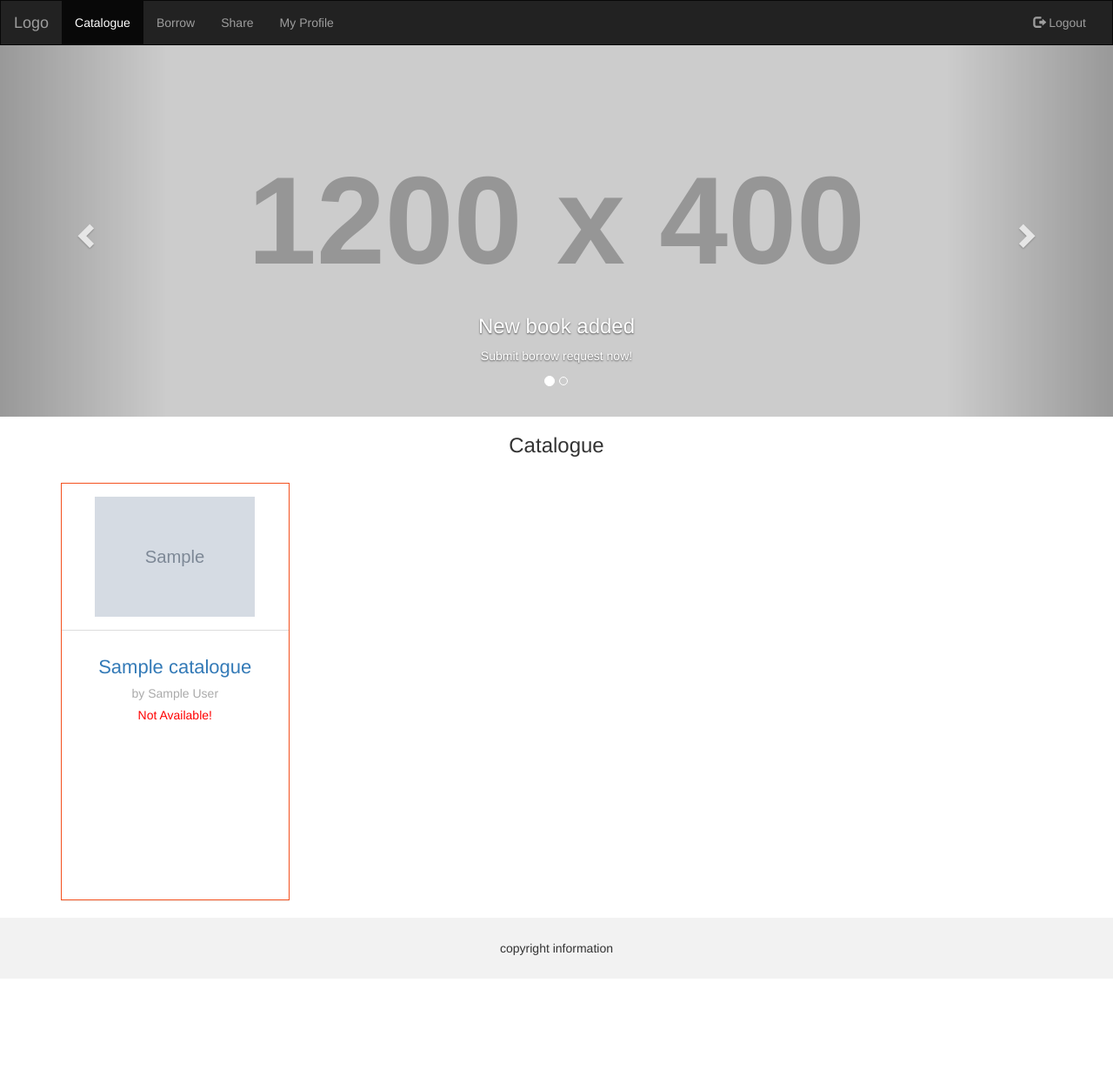
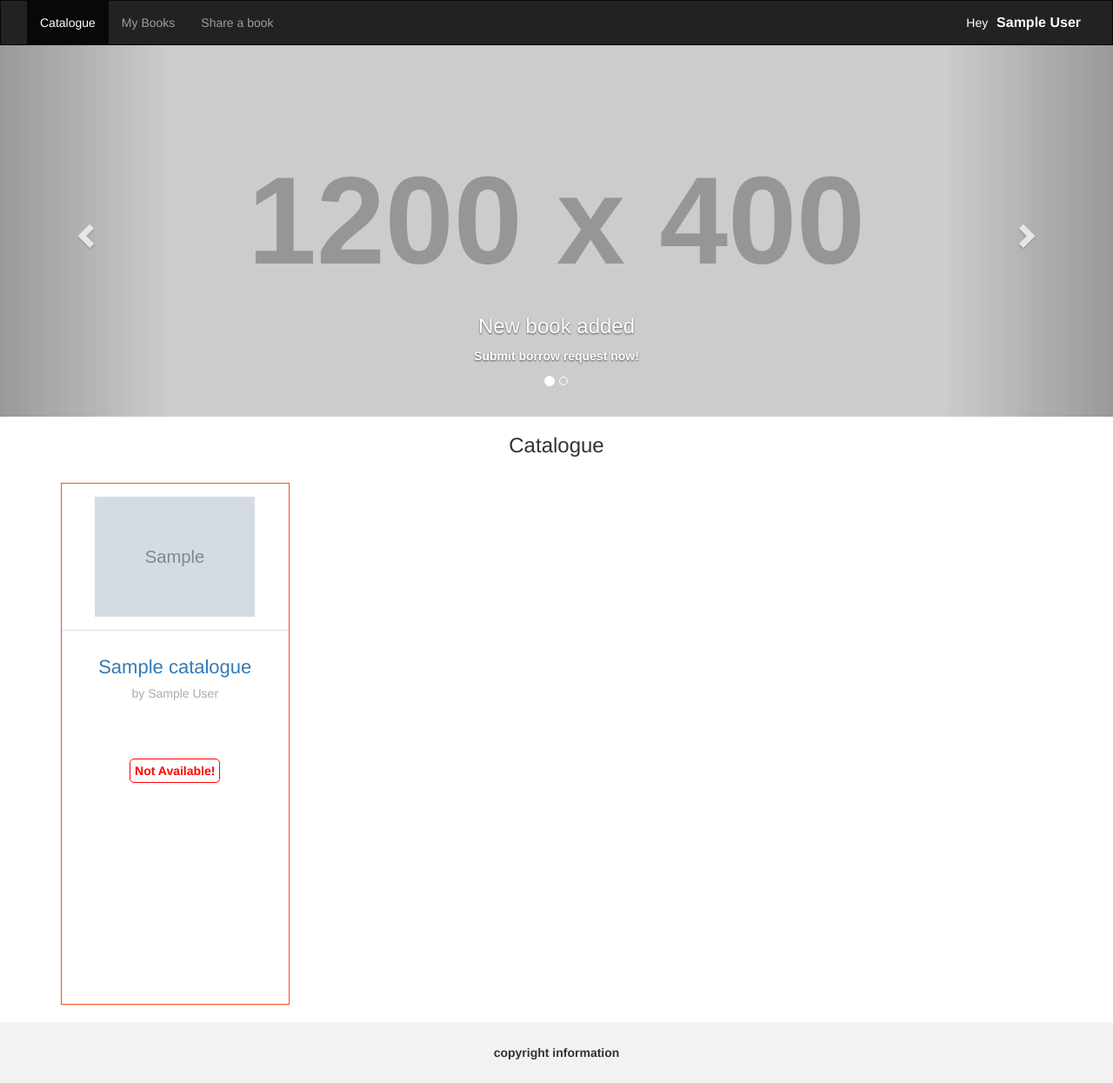
Before and after one commit to SDS-WOC/Readers-Forum, a PHP site: page / in a window 1280 px wide. Shown: the whole page at 87% size. Before the commit the page ends 1125 px from the top, so only its background shows below. Run offline with PHP 8.4, Linux system fonts and the light colour scheme; the visitor is signed in with stand-in values (Sample User, id 1); tables that the repository leaves empty or names only in its code hold one stand-in row (values such as "Sample post"); grey boxes marked "Sample" are stand-in pictures; grey boxes labelled with a size stand in for pictures from a placeholder-image service; data that the repository does not hold is empty; some libraries are stand-ins or nearby versions.

Commit message:
author table added

```diff
--- a/errors.php
+++ b/errors.php
@@ -11,7 +11,9 @@
   </script>
 </head>
 <body>
-<?php if (count($errors) > 0): ?>
+<?php
+
+if (count($errors) > 0): ?>
     <div class="alert alert-danger">
         <?php foreach ($errors as $error) : ?>
         <p align="left"><?php echo $error; ?> </p>
--- a/homepage.php
+++ b/homepage.php
@@ -4,7 +4,6 @@
   <meta charset="utf-8">
   <meta name="viewport" content="width=device-width, initial-scale=1">
   <link rel="stylesheet" href="https://maxcdn.bootstrapcdn.com/bootstrap/3.3.7/css/bootstrap.min.css">
-
   <script src="https://ajax.googleapis.com/ajax/libs/jquery/3.2.0/jquery.min.js">
   </script>
   <script src="https://maxcdn.bootstrapcdn.com/bootstrap/3.3.7/js/bootstrap.min.js">
@@ -38,7 +37,6 @@
     </div>
   </div>
   <div class="container-fluid">
-   <div class="modal-body row">
 
      <div class="col-sm-10">
 
@@ -74,7 +72,7 @@
   <h2> Login</h2>
   <form method="post" action="homepage.php">
 
-    <?php include('errors.php'); ?>
+        <?php include('errors.php'); ?>
 
     <label>Email ID</label>
       <input type ="text" name="email">
@@ -95,7 +93,5 @@
   <p>Copyright information</p>
 </footer>
 
-
-
 </body>
 </html>
--- a/index.php
+++ b/index.php
@@ -1,8 +1,16 @@
-<?php include('server.php');
+<?php
+  include('server.php');
   include('errors.php');
 
 $sql = "SELECT * FROM catalogue";
 $entry = $db ->query($sql);
+
+if ($_SESSION['logged_in'] = true) {
+
+  $firstname = $_SESSION['firstname'];
+  $surname = $_SESSION['surname'];
+  $email = $_SESSION['email'];
+}
 
 ?>
 <html lang="en">
@@ -18,6 +26,60 @@
   <script src="https://maxcdn.bootstrapcdn.com/bootstrap/3.3.7/js/bootstrap.min.js">
   </script>
   <style>
+
+
+    .affix {
+        top: 0;
+        width: 100%;
+        z-index: 9999 !important;
+    }
+
+    .affix + .container-fluid {
+        padding-top: 70px;
+    }
+    .dropbtn {
+      background-color: rgba(100, 100, 100, 0);;
+      color: white;
+      padding-top: 14px;
+      font-size: 16px;
+      border: none;
+      cursor: pointer;
+    }
+
+    .dropdown {
+      position: relative;
+      display: inline-block;
+    }
+
+    .dropdown-content {
+      display: none;
+      position: absolute;
+      right: 0;
+      background-color: #f9f9f9;
+      min-width: 240px;
+      padding: 20px;
+      line-height: 2;
+      box-shadow: 0px 8px 16px 0px rgba(0,0,0,0.2);
+      z-index: 1;
+    }
+
+    .dropdown-content a {
+      color: black;
+      padding: 14px 8px;
+      text-decoration: none;
+
+    }
+
+    .dropdown-content a:hover {background-color: #f1f1f1}
+
+    .dropdown:hover .dropdown-content {
+      display: block;
+    }
+
+    .dropdown:hover .dropbtn {
+      background-color: rgba(100, 100, 100, 0);;
+    }
+
 
     .modal-dialog{
       width:80%;
@@ -39,21 +101,21 @@
       min-height:200px;
   }
 
+    .box{
+
+      border-left: 1px solid #4A235A;
+    }
 
     .panel {
        border: 1px solid #f4511e;
        border-radius:0 ;
        transition: box-shadow 0.5s;
-       max-height: 480px;
-       min-height: 480px;
+       max-height: 75vh;
+       min-height: 75vh;
    }
    .panel:hover {
+        cursor: pointer;
        box-shadow: 5px 0px 40px rgba(0,0,0, .2);
-   }
-   .panel-footer .btn:hover {
-
-       background-color: #f4511e;
-      color: #fff;
    }
    .panel-heading {
        color: #fff ;
@@ -66,6 +128,12 @@
        border-bottom-right-radius: 0px;
    }
    .panel-footer {
+
+       max-height: 19vh;
+       min-height: 19vh;
+       background-color: white ;
+   }
+   .panel-footer-bottom {
        background-color: white ;
    }
    .col-sm-3 a:hover{
@@ -79,26 +147,27 @@
        font-size: 14px;
 
    }
-   .panel-footer green {
+   .panel-footer-bottom green {
+     border-radius: 5px;
+     padding-left:5px;
+     padding-right: 5px;
+     padding-top: 5px;
+     padding-bottom: 5px;
+     border: 1px solid green;
      color: green;
-     font-size: 12px;
+     font-size: 14px;
    }
-   .panel-footer red {
+   .panel-footer-bottom red {
+     border-radius: 5px;
+     padding-left:5px;
+     padding-right: 5px;
+     padding-top: 5px;
+     padding-bottom: 5px;
+     border: 1px solid red;
      color: red;
-     font-size: 12px;
+     font-size: 14px;
    }
-   .panel-footer .btn {
 
-       margin-top : 15px ;
-       border: 1px solid #f4511e;
-       background-color: #fff;
-       color: #f4511e;
-
-   }
-   .box{
-     border-left: 1px solid #4A235A;
-     border-radius:0 ;
-   }
    .specs h3{
      color: #4A235A;
    }
@@ -109,8 +178,8 @@
      color: #1A5276;
    }
    .specs{
-     max-height: 400px;
-     min-height: 400px;
+     max-height: 430px;
+     min-height: 430px;
    }
    .img-footer{
      line-height: 1.5;
@@ -134,46 +203,61 @@
      color: red;
      font-size: 16px;
    }
+   .close{
+     color:blue;
+   }
+   .rent{
 
+     text-align: left;
+     font-size: 16px;
+     color:#CD5C5C ;
+   }
+   .rent info{
+     font-size: 12px;
+     color: #5D6D7E;
+   }
+   .rent .btn {
+       margin-top : 15px ;
+       border: 1px solid #f4511e;
+       background-color: #fff;
+       color: #f4511e;
+   }
+   .rent .btn:hover {
+       background-color: #f4511e;
+      color: #fff;
+   }
+   .comments-footer{
+     border: 2px solid #1A5276;
+     max-height: 150px;
+     min-height: 150px;
+   }
+   .nav{
+     margin-left: 0;
+   }
   </style>
 </head>
 <body>
-
-    <div class="container">
-      <?php if (isset($_SESSION['success'])): ?>
-        <div class="success">
-          <h3>
-            <?php echo $_SESSION['success'];
-                  unset($_SESSION['success']);
-              ?>
-          </h3>
-        </div>
-
-        <p> Welcome <b><?php echo $_SESSION['firstname']; ?> </b></p>
-        <p><a href="logout.php">Logout</a></p>
-
-    <?php endif ?>
-  </div>
-  <nav class="navbar navbar-inverse">
+<nav class="navbar navbar-inverse" data-spy="affix" data-offset-top="197">
   <div class="container-fluid">
-    <div class="navbar-header">
-      <button type="button" class="navbar-toggle" data-toggle="collapse" data-target="#myNavbar">
-        <span class="icon-bar"></span>
-        <span class="icon-bar"></span>
-        <span class="icon-bar"></span>
-      </button>
-      <a class="navbar-brand" href="#">Logo</a>
-    </div>
     <div class="collapse navbar-collapse" id="myNavbar">
       <ul class="nav navbar-nav">
-        <li class="active"><a href="#">Catalogue</a></li>
-        <li><a href="#">Borrow</a></li>
-        <li><a href="#">Share</a></li>
-        <li><a href="#">My Profile</a></li>
+        <li class="active"><a href="index.php">Catalogue</a></li>
+        <li><a href="#">My Books</a></li>
+        <li><a href="#">Share a book</a></li>
       </ul>
-      <ul class="nav navbar-nav navbar-right">
-        <li><a href="logout.php"><span class="glyphicon glyphicon-log-out"></span> Logout</a></li>
-      </ul>
+
+            <div class="dropdown" style="float:right;">
+              <font color="white" >Hey
+              <button class="dropbtn"><b><?php echo $firstname; ?></font></button>
+              <div class="dropdown-content">
+                <?php echo $firstname."&nbsp;".$surname; ?>
+                <br>
+                <?php echo $email; ?>
+                <br><br>
+              <a href="logout.php"><span class="glyphicon glyphicon-log-out"></span> Logout</a>
+
+              </div>
+            </div>
     </div>
   </div>
 </nav>
@@ -217,13 +301,11 @@
 <div class="container text-center">
   <h3>Catalogue</h3><br>
 </div>
-
   <?php while($book = mysqli_fetch_assoc($entry)) {
       $id = $book['id'];?>
         <div class="container text-center">
-
       <div class="row">
-    <div class="col-sm-3 col-xs-12">
+      <div class="col-sm-3 row-xs-12">
       <a data-toggle="modal" data-target="#book-<?= $id ; ?>">
       <div class="panel panel-default text-center">
 
@@ -233,34 +315,32 @@
         <div class="panel-footer">
           <h3><?= $book['title'] ?></h3>
           <h4>by <?= $book['author'] ?></h4>
+        </div>
+          <div class="panel-footer-bottom">
           <?php if($book['availability']==1): ?>
-            <green><h5> Available!</h5></green>
+          <green> Available! </green>
           <?php else : ?>
-            <red><h5> Not Available!</h5></red>
-          <?php endif ?>
+          <red> Not Available!</red>
+        <?php endif; ?>
           </div>
       </div>
     </div>
   </a>
-  <?php
-  $sql1 = "SELECT * FROM catalogue WHERE `id` = '$id'";
-  $entry1 = $db ->query($sql1);
-  $book1 = mysqli_fetch_assoc($entry1) ;
-  ?>
-    <div class="modal fade" id="book-<?= $book1['id']; ?>" role="dialog">
+
+    <div class="modal fade" id="book-<?= $book['id']; ?>" role="dialog">
       <div class="modal-dialog">
         <div class="modal-content">
             <div class="modal-body">
               <div class="specs">
                 <div class="col-sm-3">
-
-                  <img src="<?= $book1['image']; ?>" alt="<?= $book1['title']; ?>" class="details img-responsive">
+                  <br>
+                  <img src="<?= $book['image']; ?>" alt="<?= $book['title']; ?>" class="details img-responsive">
                   <br>
                   <div class="img-footer">
                     Avg Rating :
                     <br>
                     Availability : &nbsp;
-                    <?php if($book1['availability']==1): ?>
+                    <?php if($book['availability']==1): ?>
                       <green>Available</green>
                     <?php else : ?>
                       <red>Not Available</red>
@@ -269,22 +349,54 @@
                 </div>
           <div class="col-sm-9">
             <button type="button" class="close" data-dismiss="modal">&times;</button>
-            <h1 align=left><?= $book1['title'] ?></h1>
-            <h4 align=left>by <?= $book1['author'] ?></h4>
+            <h1 align=left><?= $book['title'] ?></h1>
+            <h4 align=left>by <?= $book['author'] ?></h4>
             <hr>
-            <div class="col-sm-3 container-fluid">
+
+          <div class="col-sm-6 row-sm-4 rent">
+            <ul class="nav nav-pills">
+              <li class="active"><a data-toggle="pill" href="#<?= $id;?>menu1">Book Description</a></li>
+              <li><a data-toggle="pill" href="#<?= $id;?>menu2">About the Author</a></li>
+            </ul>
+            <br>
+            <info>
+              Paperback, <?= $book['pages']; ?> pages<br>
+              Published <?= $book['date_published']; ?><br>
+              Added <?= $book['date_added']; ?>
+            </info>
+            <br><br>
+            <p>Rent this book at a bottom-touching rent of <b><font text=18 style=bold >Rs 20</font></b> for a week!
+            </p>
+            <button class="btn">Rent it!</button>
           </div>
-            <div class="col-sm-9 box">
-                <h3 align=left>Book Description</h4>
-                <p align=left><?= $book1['description'] ?>
+          <div class="box col-sm-6">
+          <div class="tab-content">
+            <div class="tab-pane fade in active" id="<?= $id;?>menu1">
+                <h3 align=left>Book Description</h3>
+                <p align=left><?= $book['description']; ?>
+            </div>
+
+                <?php
+
+                $sql1 = "SELECT * FROM author WHERE name='".$book['author']."' ";
+                $entry1 = $db ->query($sql1);
+                $author = mysqli_fetch_assoc($entry1);
+                ?>
+
+            <div class="tab-pane fade" id="<?= $id;?>menu2">
+                <h3 align=left>About the Author</h4>
+                <p align=left><?= $author['description']; ?>
+            </div>
+          </div>
         </div>
             </div>
               </div>
               <div class="comments">
                 <hr>
                 <h3 align=left>Comments</h3>
-                Lorem ipsum dolor sit amet, consectetur adipiscing elit. Sed auctor nec sapien ut suscipit. Praesent porttitor risus dolor. Nullam dignissim magna dui, vel posuere libero bibendum ac. Interdum et malesuada fames ac ante ipsum primis in faucibus. Aliquam erat volutpat. Orci varius natoque penatibus et magnis dis parturient montes, nascetur ridiculus mus. Suspendisse at tortor vel magna tristique porttitor eget eget diam. Proin nec ullamcorper lorem, id ullamcorper mauris. Pellentesque tempor orci id luctus pellentesque. Proin placerat fermentum elit, id mattis nulla fringilla in. Sed ut turpis felis.</p>
-    <p>Duis gravida ligula eu cursus blandit. Praesent interdum odio erat, ac pretium dui finibus eget. Etiam quis tortor ligula. Morbi suscipit dui est, eu suscipit lorem convallis nec. Aliquam molestie mauris luctus, consequat turpis sed, vehicula tellus. Aliquam dignissim neque tortor, in tempor metus volutpat et. Vestibulum ac libero non velit tempor interdum. Sed nec mi sit amet odio blandit ultricies non a metus. Nulla eleifend porta purus. Nullam aliquet orci ac dolor elementum porttitor. Aliquam risus massa, malesuada id urna sed, hendrerit commodo mauris. Donec commodo gravida leo quis condimentum. Duis tempor dictum leo, vitae faucibus augue feugiat ac. Nulla vel justo maximus, condimentum quam id, luctus quam.
+                <div class="comments-footer">
+
+                </div>
               </div>
             </div>
           </div>
@@ -293,11 +405,12 @@
   <?php }?>
   </div>
 </div>
+
     <div class="footer">
       <footer><center>copyright information</center></footer>
     </div>
 
-
+</div>
 
 </body>
 </html>
--- a/login.php
+++ b/login.php
@@ -26,9 +26,9 @@
           $user = $result->fetch_assoc();
           if (password_verify($_POST['password'], $user['password']))
           {
-          $_SESSION['email'] = $user[$email];
-          $_SESSION['firstname'] = $user[$firstname];
-          $_SESSION['surname'] = $user[$surname];
+          $_SESSION['email'] = $user['email'];
+          $_SESSION['firstname'] = $user['firstname'];
+          $_SESSION['surname'] = $user['surname'];
           $_SESSION['logged_in'] = true;
           $_SESSION['success'] = "You are now logged in.";
 
```
Also changed, not shown: register-form.php (line endings or trailing spaces). Lines whose indentation alone changed are shown as unchanged.
